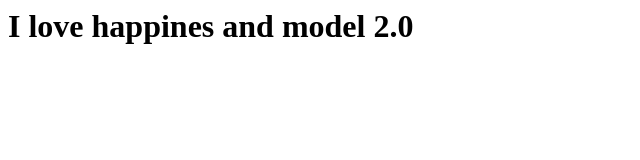
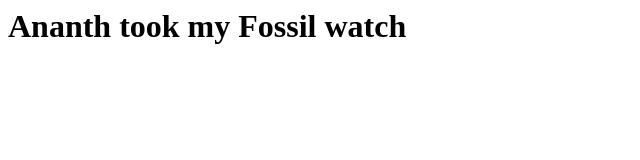
Before and after one commit to VijayKumarKamsali/webappdemo, a plain HTML site: page index.html in a window 1280 px wide. Shown: the whole page, without its empty margins (0-640 px from the left). Drawn offline with Linux system fonts and the light colour scheme.

Commit message:
Update index.html

```diff
--- a/index.html
+++ b/index.html
@@ -1,6 +1,6 @@
 <html>
 <title>Web App Demo</title>
 <body>
-<h1>I love happines and model 2.0</h1>
+<h1> Ananth took my Fossil watch </h1>
 </body>
 </html>
```
